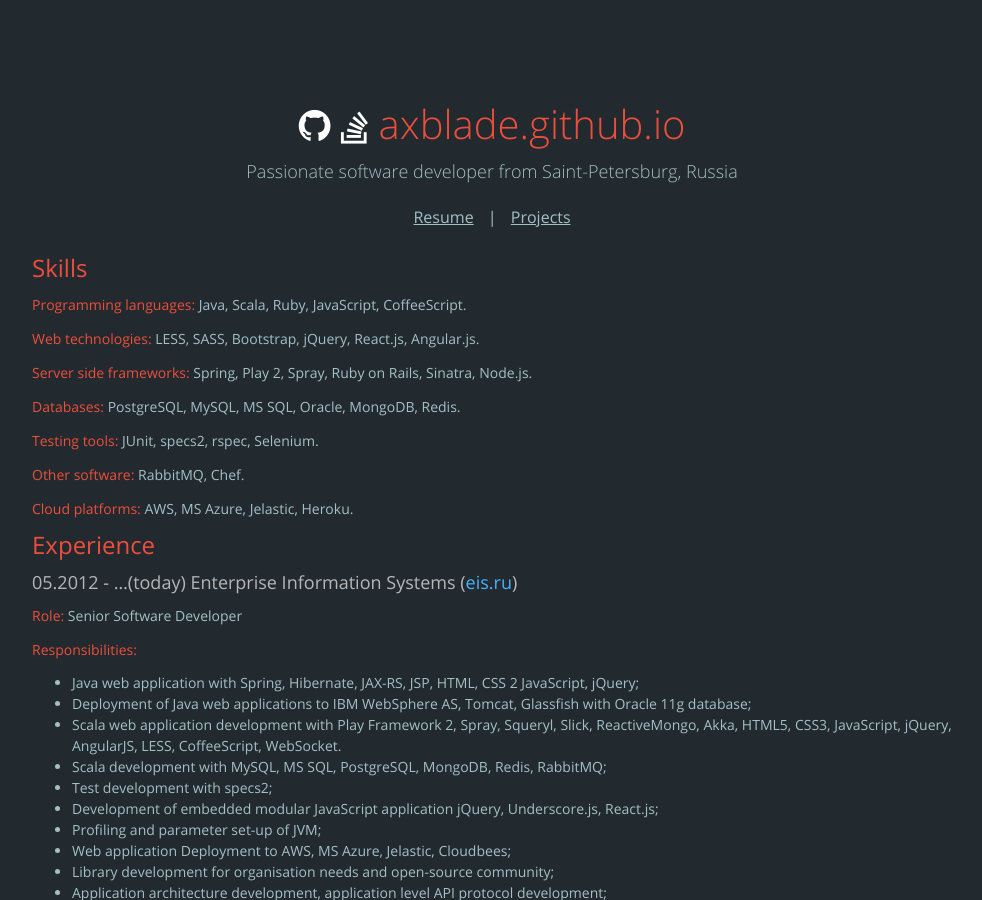
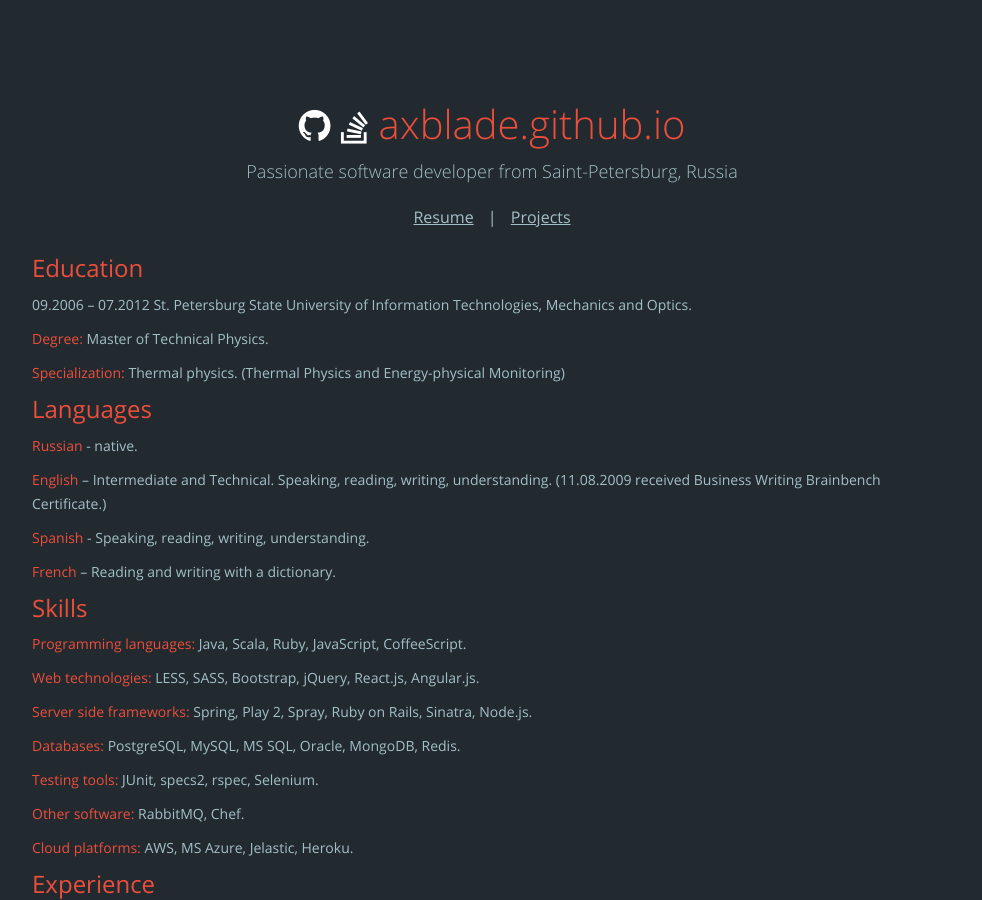
Before and after one commit to eugene-sy/eugene-sy.github.io, a Jekyll site: the page built from resume.html, in a window 1280 px wide and 900 px high. Shown: the whole window, without its empty margins (148-1130 px from the left). Built offline with Jekyll 4.4.1, drawn with Linux system fonts in a browser that asks for light colours; nearby versions of some CDN libraries.

Commit message:
education and langs to resume

```diff
--- a/resume.html
+++ b/resume.html
@@ -10,6 +10,21 @@
       <h2>About me</h2>
       <p>Java/Scala developer and architect by day, curious software hacker by night.</p>
     </div> -->
+
+    <div class="education">
+      <h2>Education</h2>
+      <p>09.2006 – 07.2012 St. Petersburg State University of Information Technologies, Mechanics and Optics.</p>
+      <p><span>Degree:</span> Master of Technical Physics.</p>
+      <p><span>Specialization:</span> Thermal physics. (Thermal Physics and Energy-physical Monitoring)</p>
+    </div>
+
+    <div class="languages">
+      <h2>Languages</h2>
+      <p><span>Russian</span> - native.</p>
+      <p><span>English</span> – Intermediate and Technical. Speaking, reading, writing, understanding. (11.08.2009 received Business Writing Brainbench Certificate.)</p>
+      <p><span>Spanish</span> - Speaking, reading, writing, understanding.</p>
+      <p><span>French</span> – Reading and writing with a dictionary.</p>
+    </div>
 
     <div id="skills">
       <h2>Skills</h2>
```
